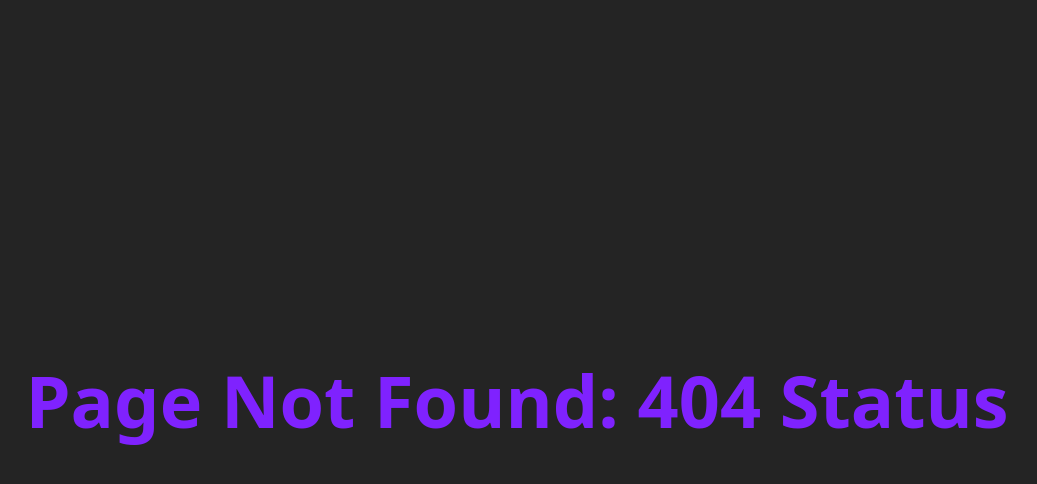
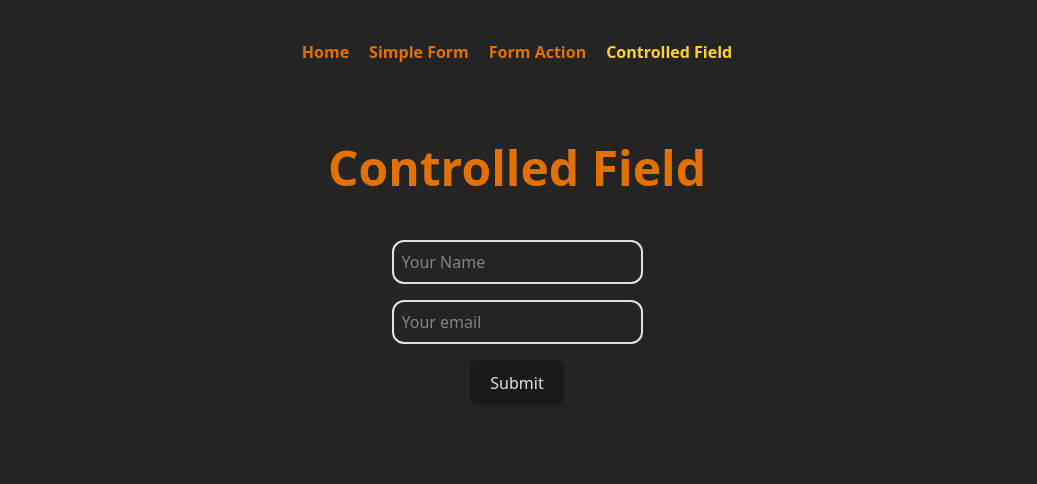
Before and after one commit to Abdurrobr34l/react-module44, a React (Vite) app: page /controlled-field in a window 1280 px wide. Before the commit this address had no page. Shown: the top 484 px of the page, without its empty margins (123-1160 px from the left). Built offline with nearby package versions, Linux system fonts and the light colour scheme.

Commit message:
Completed form action component, included new module, updated link in header and creaed new path for it

```diff
--- /dev/null
+++ b/src/Components/controlledField/ControlledField.jsx
@@ -0,0 +1,19 @@
+import React from "react";
+
+const ControlledField = () => {
+  return (
+    <div>
+      <h2 className="title">Controlled Field</h2>
+
+      <form className="text-center">
+        <input type="text" name="name" placeholder='Your Name' />
+        <br />
+        <input type="email" name="email" placeholder='Your email' />
+        <br />
+        <button type='submit'>Submit</button>
+      </form>
+    </div>
+  );
+};
+
+export default ControlledField;
--- a/src/Components/formAction/FormAction.jsx
+++ b/src/Components/formAction/FormAction.jsx
@@ -1,9 +1,23 @@
 import React from 'react';
 
 const FormAction = () => {
+
+  const handleFormAction = (formData) => {
+    console.log(formData.get("name"));
+    console.log(formData.get("email"));
+  }
+
   return (
     <div>
       <h2 className="title">Form Action</h2>
+
+      <form action={handleFormAction} className="text-center">
+        <input type="text" name="name" placeholder='Your Name' />
+        <br />
+        <input type="email" name="email" placeholder='Your email' />
+        <br />
+        <button type='submit'>Submit</button>
+      </form>
     </div>
   );
 };
--- a/src/Components/header/Header.jsx
+++ b/src/Components/header/Header.jsx
@@ -7,6 +7,7 @@ const Header = () => {
     {id:1, link:"/", name:"Home"},
     {id:2, link:"/simple-form", name:"Simple Form"},
     {id:3, link:"/form-action", name:"Form Action"},
+    {id:3, link:"/controlled-field", name:"Controlled Field"},
   ]
 
   const [btnClicked, setBtnClicked] = useState(false);
--- a/src/Components/home/Home.jsx
+++ b/src/Components/home/Home.jsx
@@ -4,7 +4,8 @@ const Home = () => {
   return (
     <div className='flex flex-col items-center gap-3 mt-20'>
       <h1 className='title !my-0'>Home</h1>
-      <p className='keyNote'>Navigate through individual navigation link given above to goo into individual form codes</p>
+      <p className='keyNote'>Navigate through individual navigation link given above to go into individual forms</p>
+      <pre><b>THIS PROJECT CONTAINS ALL FORM RELATED TOPIS.</b></pre>
     </div>
   );
 };
--- a/src/main.jsx
+++ b/src/main.jsx
@@ -8,6 +8,7 @@ import { createBrowserRouter, RouterProvider } from "react-router";
 import SimpleForm from "./Components/simpleForm/SimpleForm.jsx";
 import Home from "./Components/home/Home.jsx";
 import FormAction from "./Components/formAction/FormAction.jsx";
+import ControlledField from "./Components/controlledField/ControlledField.jsx";
 
 
 const router = createBrowserRouter([
@@ -18,6 +19,7 @@ const router = createBrowserRouter([
       { index: true, Component: Home },
       { path: "simple-form", Component: SimpleForm },
       { path: "form-action", Component: FormAction },
+      { path: "controlled-field", Component: ControlledField },
     ],
   },
 
```
Also changed, not shown: 1 other file (tests, documents, lock files or other folders).
